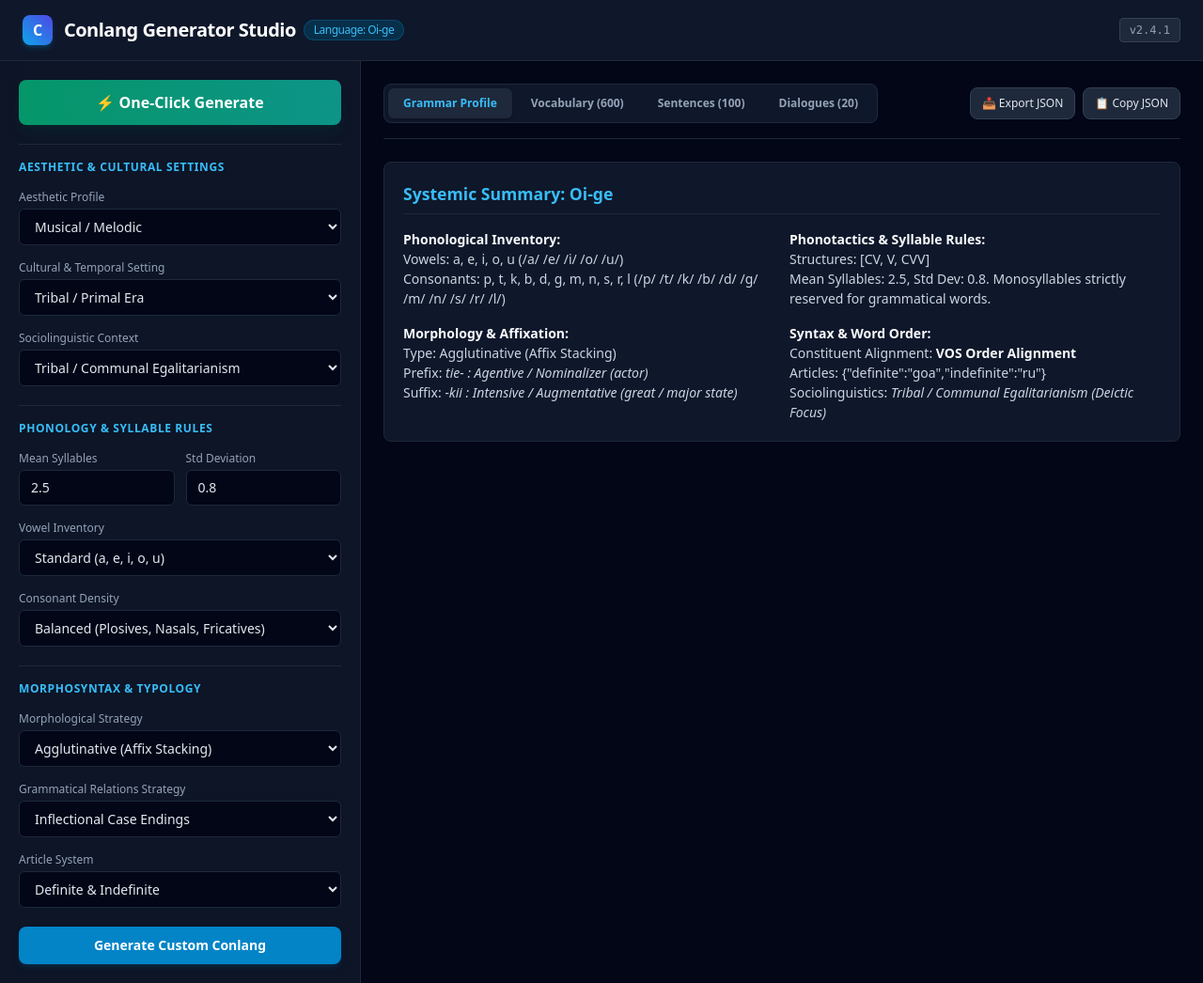
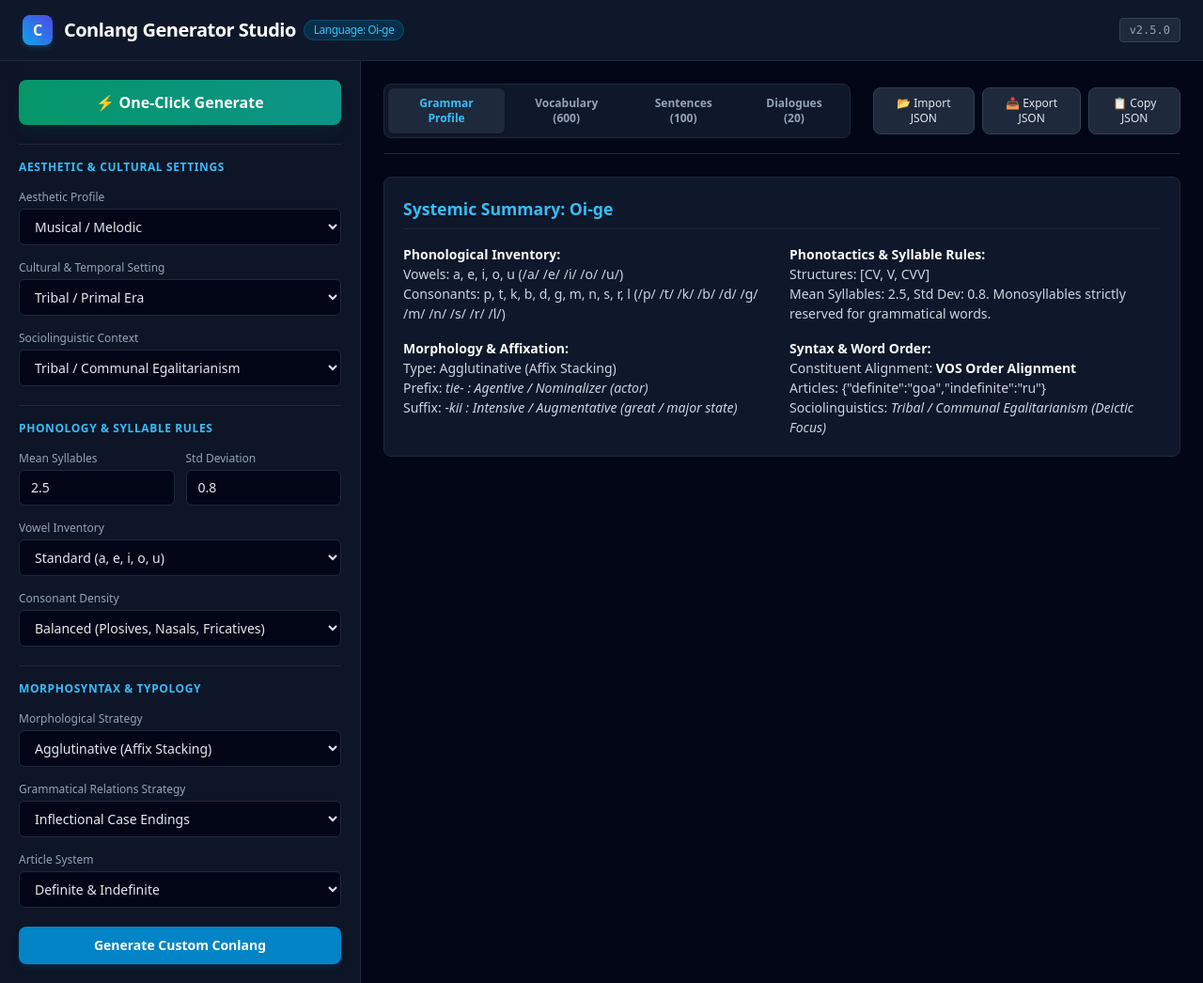
Before and after one commit to TagtTheSpellcaster/Conlang-Generator, a plain HTML site: page index.html in a window 1280 px wide. Shown: the whole page at 94% size. Drawn offline with nearby package versions, Linux system fonts and the light colour scheme.

Commit message:
Update index.html

```diff
--- a/index.html
+++ b/index.html
@@ -3,7 +3,7 @@
 <head>
     <meta charset="UTF-8">
     <meta name="viewport" content="width=device-width, initial-scale=1.0">
-    <title>Conlang Generator Studio v2.4.1</title>
+    <title>Conlang Generator Studio v2.5.0</title>
     <script src="https://cdn.tailwindcss.com"></script>
     <style>
         @import url('https://fonts.googleapis.com/css2?family=Inter:wght@300;400;500;600;700&family=JetBrains+Mono:wght@400;500&display=swap');
@@ -160,7 +160,7 @@
             </div>
         </div>
         <div class="flex items-center space-x-3 mt-2 sm:mt-0">
-            <span class="text-xs font-mono bg-slate-800 text-slate-400 px-2.5 py-1 rounded border border-slate-700">v2.4.1</span>
+            <span class="text-xs font-mono bg-slate-800 text-slate-400 px-2.5 py-1 rounded border border-slate-700">v2.5.0</span>
         </div>
     </header>
 
@@ -293,6 +293,12 @@
                 </nav>
 
                 <div class="flex space-x-2">
+                    <!-- Input nascosto per il caricamento file -->
+                    <input type="file" id="import-json-input" accept=".json" class="hidden">
+
+                    <button id="import-json-btn" class="px-3 py-2 bg-slate-800 hover:bg-slate-700 text-slate-200 text-xs font-medium rounded-lg border border-slate-700 transition-all flex items-center space-x-1.5">
+                        <span>📂 Import JSON</span>
+                    </button>
                     <button id="export-json-btn" class="px-3 py-2 bg-slate-800 hover:bg-slate-700 text-slate-200 text-xs font-medium rounded-lg border border-slate-700 transition-all flex items-center space-x-1.5">
                         <span>📥 Export JSON</span>
                     </button>
```
